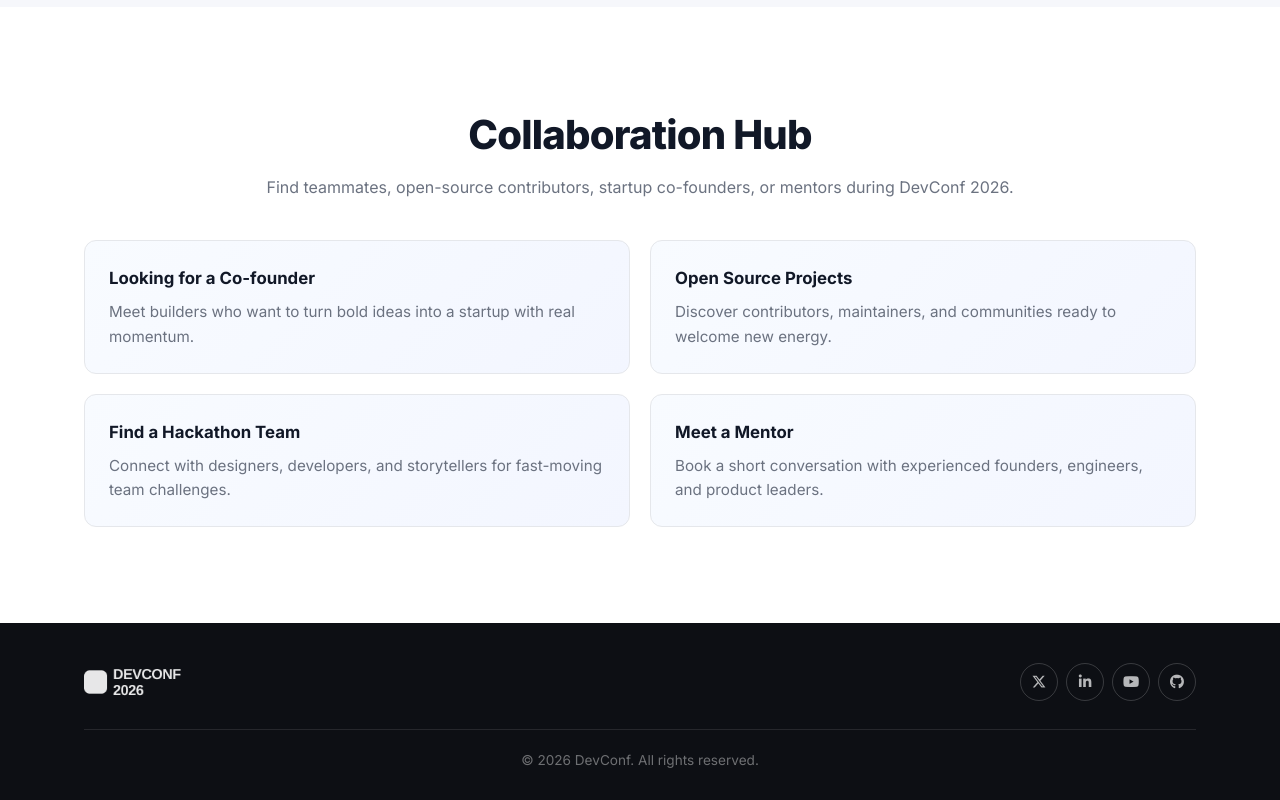
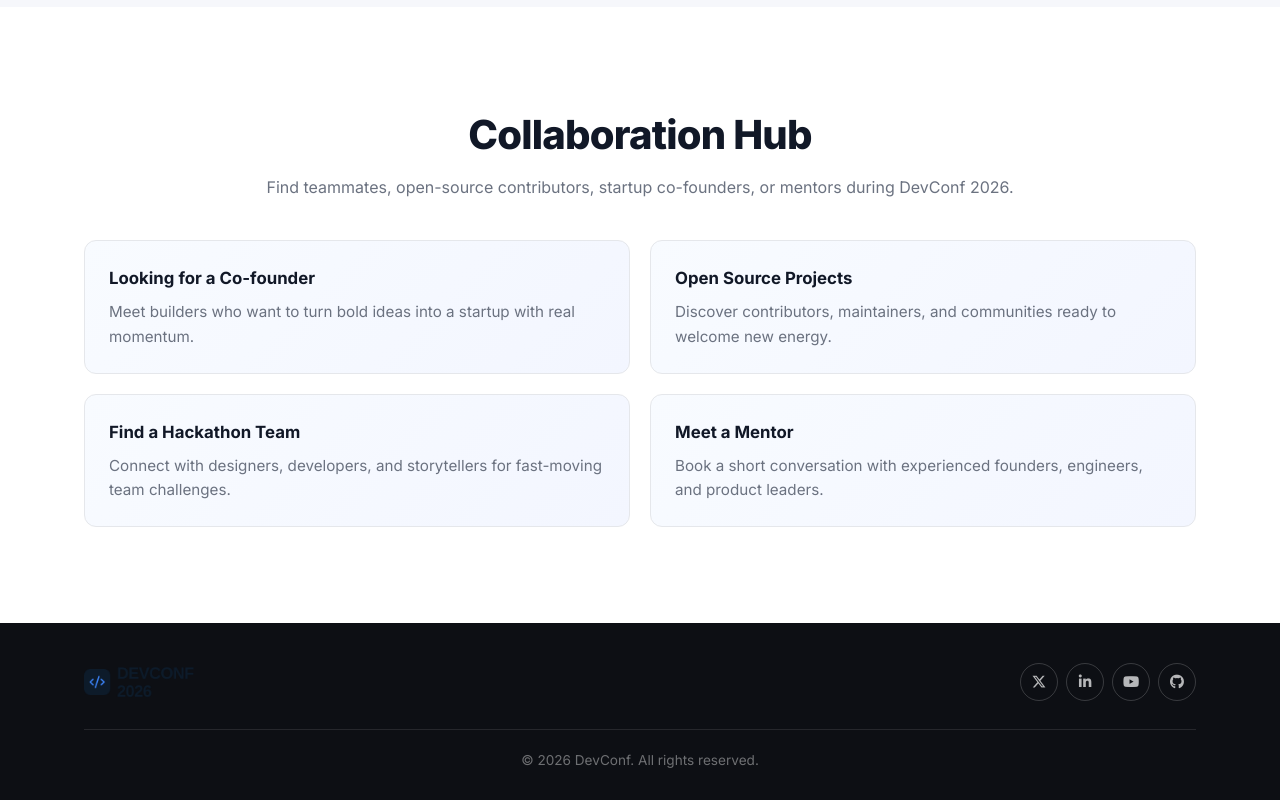
Before and after one commit to niRony02/B14-A01, a plain HTML site: page index.html in a window 1280 px wide. Shown: the part 3190-3990 px from the top of the page. Drawn offline with Linux system fonts and the light colour scheme.

Commit message:
footer logo fixed

```diff
--- a/index.html
+++ b/index.html
@@ -248,7 +248,7 @@
     <div class="footer__container">
       <div class="footer__top">
         <a href="#" class="footer__logo" id="footer-logo" aria-label="DevConf 2026 Home">
-          <img src="./assets/footer-logo.png" alt="DevConf 2026 footer logo" class="footer__logo-img" />
+          <img src="./assets/logo.png" alt="DevConf 2026 footer logo" class="footer__logo-img" />
         </a>
 
         <nav class="footer__social" aria-label="Social media links">
--- a/style.css
+++ b/style.css
@@ -617,10 +617,11 @@ a {
 }
 
 .footer__logo-img {
-  height: 32px;
+  height: 36px;
   width: auto;
-  filter: brightness(0) invert(1);
-  opacity: 0.9;
+  display: block;
+  object-fit: contain;
+  opacity: 1;
 }
 
 /* Social icons */
```
